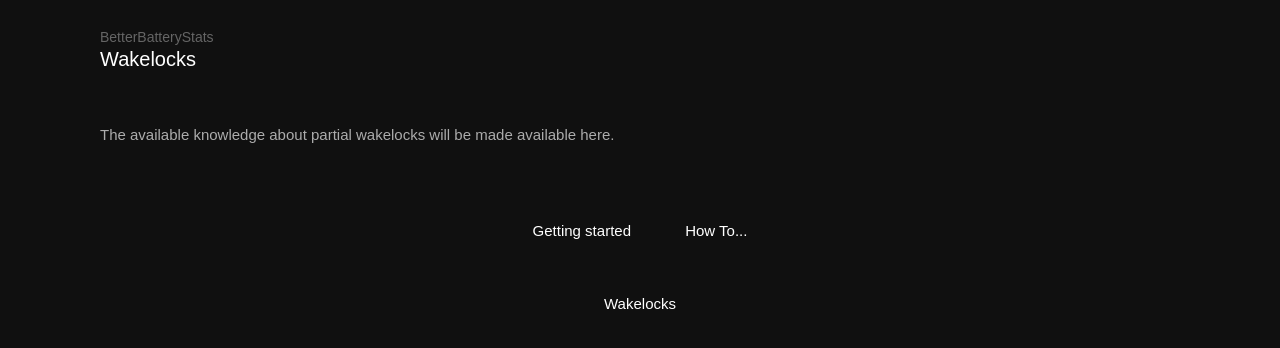
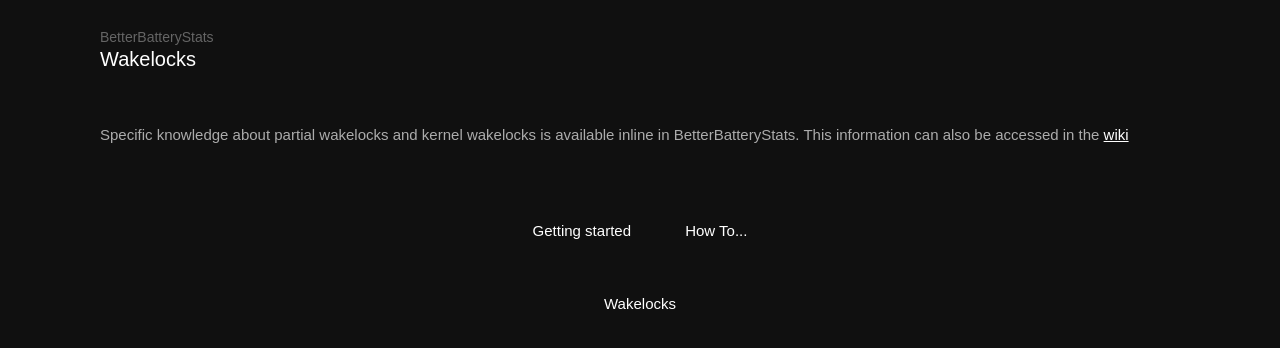
Before and after one commit to asksven/BetterBatteryStats-Knowledge-Base, a plain HTML site: page wakelocks.html in a window 1280 px wide. Drawn offline with Linux system fonts and the light colour scheme.

Commit message:
Updated doc for v1.4

```diff
--- a/wakelocks.html
+++ b/wakelocks.html
@@ -24,8 +24,7 @@
 
 <h2>BetterBatteryStats<span>Wakelocks</span></h2>
 <div id="content">
-
-<p id="intro">The available knowledge about partial wakelocks will be made available here.</p>
+<p id="intro">Specific knowledge about partial wakelocks and kernel wakelocks is available inline in BetterBatteryStats. This information can also be accessed in the <a href="https://github.com/asksven/BetterBatteryStats-Knowledge-Base/wiki/_pages">wiki</a></p>
 
 <br />
 	<nav class="">
```
